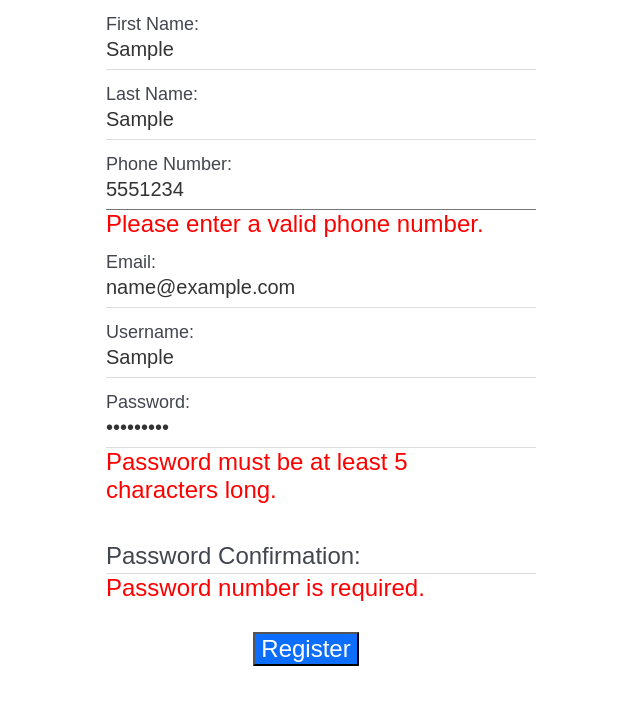
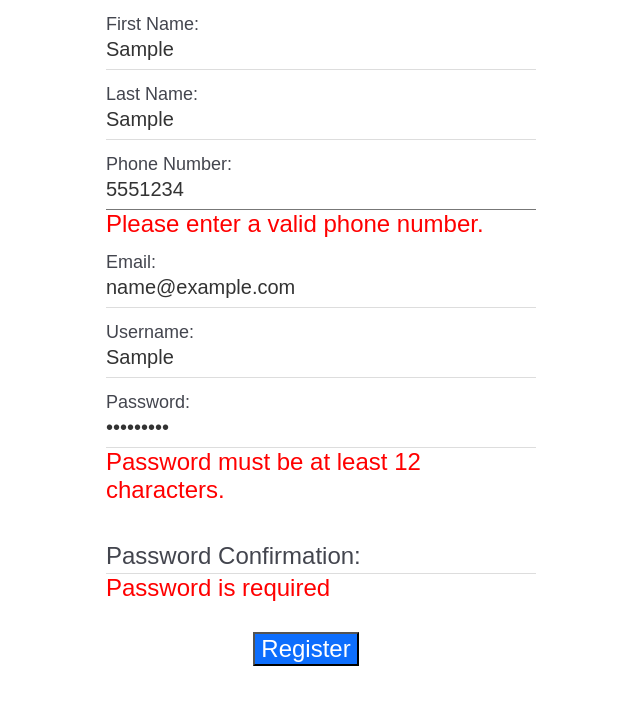
Before and after one commit to craigstroman/slack-clone-client-new, a React app: page /register in a window 1280 px wide. Both pictures are taken after typing "Sample", "Sample", "5551234", "name@example.com", "Sample", "Sample123" into the empty fields and a click on the button "Register". Shown: the top 704 px of the page, without its empty margins (334-974 px from the left). Built offline with nearby package versions, Linux system fonts and the light colour scheme.

Commit message:
Fixing form validation

```diff
--- a/src/pages/Register/Register.tsx
+++ b/src/pages/Register/Register.tsx
@@ -120,17 +120,19 @@ export const Register: React.FC = () => {
             type="password"
             id="password"
             placeholder="Password"
-            {...register('password', { required: true, maxLength: 5 })}
+            {...register('password', { required: true, minLength: 12 })}
           />
           <label htmlFor="password" className="form-label">
             Password:
           </label>
           {errors.password && (
             <div className="error">
-              {' '}
-              {errors.password.type === 'required'
-                ? 'Password number is required.'
-                : 'Password must be at least 5 characters long.'}
+              {errors.password && errors.password.type === 'required' && (
+                <div className="error">Password is required</div>
+              )}
+              {errors.password && errors.password.type === 'minLength' && (
+                <div className="error">Password must be at least 12 characters.</div>
+              )}
             </div>
           )}
         </div>
@@ -140,17 +142,19 @@ export const Register: React.FC = () => {
             type="password"
             id="password_confirmation"
             placeholder="Password"
-            {...register('password_confirmation', { required: true, maxLength: 5 })}
+            {...register('password_confirmation', { required: true, minLength: 12 })}
           />
           <label htmlFor="password_confirmation" className="form-label">
             Password Confirmation:
           </label>
           {errors.password_confirmation && (
             <div className="error">
-              {' '}
-              {errors.password_confirmation.type === 'required'
-                ? 'Password number is required.'
-                : 'Password must be at least 5 characters long.'}
+              {errors.password_confirmation && errors.password_confirmation.type === 'required' && (
+                <div className="error">Password is required</div>
+              )}
+              {errors.password_confirmation && errors.password_confirmation.type === 'minLength' && (
+                <div className="error">Password must be at least 12 characters.</div>
+              )}
             </div>
           )}
         </div>
```
